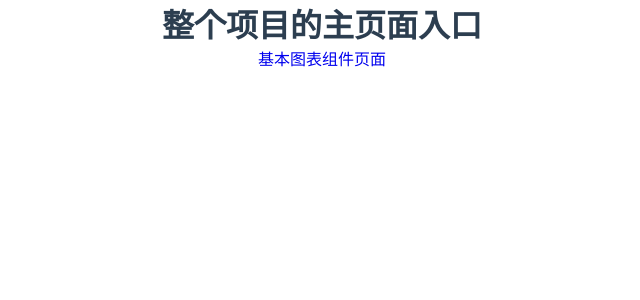
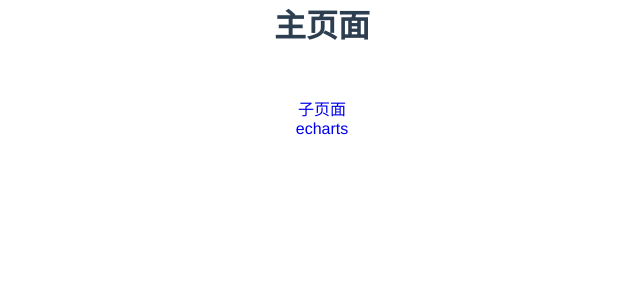
Before and after one commit to Cynthia0329/vue-cli3-template, a Vue app: page / in a window 1280 px wide. Shown: the top 300 px of the page, without its empty margins (318-958 px from the left). Built offline with nearby package versions, Linux system fonts and the light colour scheme.

Commit message:
子路由，echarts模块化引入

```diff
--- a/package.json
+++ b/package.json
@@ -11,10 +11,11 @@
     "axios": "^0.19.2",
     "babel-plugin-component": "^1.1.1",
     "core-js": "^2.6.5",
+    "echarts": "^4.7.0",
     "element-ui": "^2.13.1",
     "qs": "^6.9.3",
     "vue": "^2.6.10",
-    "vue-echarts": "^4.0.3",
+    "vue-echarts": "^4.1.0",
     "vue-router": "^3.0.3",
     "vuex": "^3.1.3"
   },
--- a/src/mixins/baseMixins.js
+++ b/src/mixins/baseMixins.js
@@ -1,7 +1,8 @@
 import storeMixins from './storeMixins.js'
+import echartsMixins from './echartsMixins.js'
 
 export default {
-  mixins: [storeMixins],
+  mixins: [storeMixins, echartsMixins],
   data() {
     return {}
   },
--- /dev/null
+++ b/src/mixins/echartsMixins.js
@@ -0,0 +1,18 @@
+import ECharts from 'vue-echarts'
+
+import 'echarts/lib/chart/line'
+import 'echarts/lib/chart/pie'
+import 'echarts/lib/chart/bar'
+import 'echarts/lib/component/legend'
+import 'echarts/lib/component/title'
+import 'echarts/lib/component/dataZoom'
+
+export default {
+  methods:{
+    setCostoption(data) {
+      let option = {
+      }
+      this.echartsOption = option
+    },
+  }
+}
--- a/src/router/index.js
+++ b/src/router/index.js
@@ -11,9 +11,21 @@ export default new Router({
       component: () => import('@/views/Home.vue')
     },
     {
-      path: '/base',
-      name: 'base',
-      component: () => import('@/views/base-charts')
+      path: '/subpage',
+      name: 'subpage',
+      component: () => import('@/views/subpage')
+    },
+    {
+      path: '/echarts',
+      name: 'echarts',
+      component: () => import('@/views/echarts'),
+      children: [
+        {
+          path: 'line',
+          name: 'echarts-line',
+          component: () => import('@/views/echarts/line'),
+        }
+      ]
     }
   ]
 })
--- a/src/styles/index.scss
+++ b/src/styles/index.scss
@@ -1 +1,5 @@
 @import './base/index.scss';
+
+.echarts-block {
+  margin-top: 100px;
+}
--- a/src/utils/vendor.js
+++ b/src/utils/vendor.js
@@ -11,6 +11,9 @@ import Vue from 'vue'
 // 按需引入element-ui
 // https://element.eleme.cn/#/zh-CN/component/quickstart
 import 'element-ui/lib/theme-chalk/index.css'
-
 import { Message } from 'element-ui'
 Vue.prototype.$message = Message
+
+// 引入vue-echarts
+import ECharts from 'vue-echarts/components/ECharts.vue'
+Vue.component('v-chart', ECharts)
--- a/src/views/Home.vue
+++ b/src/views/Home.vue
@@ -1,8 +1,9 @@
 <template>
   <div class="home">
-    <h1>整个项目的主页面入口</h1>
-    <ul class="catalog">
-      <li><router-link :to="{path:'/base'}">基本图表组件页面</router-link></li>
+    <h1 class="mb50">主页面</h1>
+    <ul>
+      <li><router-link :to="{path:'/subpage'}">子页面</router-link></li>
+      <li><router-link :to="{path:'/echarts'}">echarts</router-link></li>
     </ul>
   </div>
 </template>
@@ -12,17 +13,14 @@ import baseMixins from '@/mixins/baseMixins'
 
 export default {
   name: 'home',
+  mixins: [baseMixins],
   data() {
     return {}
   },
-  mixins: [baseMixins],
   mounted() {},
   components: {}
 }
 </script>
 
 <style lang="scss" rel="stylesheet/scss" scoped>
-.catalog {
-  list-style: none;
-}
 </style>
--- a/src/views/base-charts/index.vue
+++ /dev/null
@@ -1,13 +0,0 @@
-<template>
-  <div>
-    <h1>我是基本图表组件的入口页面</h1>
-  </div>
-</template>
-
-<script>
-  export default {
-  }
-</script>
-
-<style lang="scss" rel="stylesheet/scss" scoped>
-</style>
--- /dev/null
+++ b/src/views/echarts/index.vue
@@ -0,0 +1,32 @@
+<template>
+  <div>
+    <h3 class="mb50">echarts图表</h3>
+    <ul>
+      <li>
+        <li><router-link :to="{path:'/'}">回到主页</router-link></li>
+        <li class="mt30"><router-link :to="{path:'/echarts/line'}">line</router-link></li>
+      </li>
+    </ul>
+    <router-view></router-view>
+  </div>
+</template>
+
+<script>
+import baseMixins from '@/mixins/baseMixins'
+
+export default {
+  mixins: [baseMixins],
+  components: {},
+  props: [],
+  data() {
+    return {}
+  },
+  computed: {},
+  watch: {},
+  mounted() {},
+  methods: {}
+}
+</script>
+
+<style lang="scss" rel="stylesheet/scss" scoped>
+</style>
--- /dev/null
+++ b/src/views/echarts/line.vue
@@ -0,0 +1,40 @@
+<template>
+  <div class="echarts-block">
+    <h3>线性图表</h3>
+    <v-chart :options="echartsOption" />
+  </div>
+</template>
+
+<script>
+import baseMixins from '@/mixins/baseMixins'
+
+export default {
+  mixins: [baseMixins],
+  components: {},
+  props: [],
+  data() {
+    return {
+      echartsOption: {
+        xAxis: {
+            type: 'category',
+            data: ['Mon', 'Tue', 'Wed', 'Thu', 'Fri', 'Sat', 'Sun']
+        },
+        yAxis: {
+            type: 'value'
+        },
+        series: [{
+            data: [820, 932, 901, 934, 1290, 1330, 1320],
+            type: 'line'
+        }]
+      }
+    }
+  },
+  computed: {},
+  watch: {},
+  mounted() {},
+  methods: {}
+}
+</script>
+
+<style lang="scss" rel="stylesheet/scss" scoped>
+</style>
--- /dev/null
+++ b/src/views/subpage/index.vue
@@ -0,0 +1,22 @@
+<template>
+  <div>
+    <h3 class="mb100">子页面</h3>
+    <router-link :to="{path:'/'}">回到主页</router-link>
+  </div>
+</template>
+
+<script>
+export default {
+  mixins: [],
+  components: {},
+  props: [],
+  data() {
+    return {}
+  },
+  // mounted() {},
+  methods: {}
+}
+</script>
+
+<style lang="scss" rel="stylesheet/scss" scoped>
+</style>
```
Also changed, not shown: 1 other file (tests, documents, lock files or other folders).
